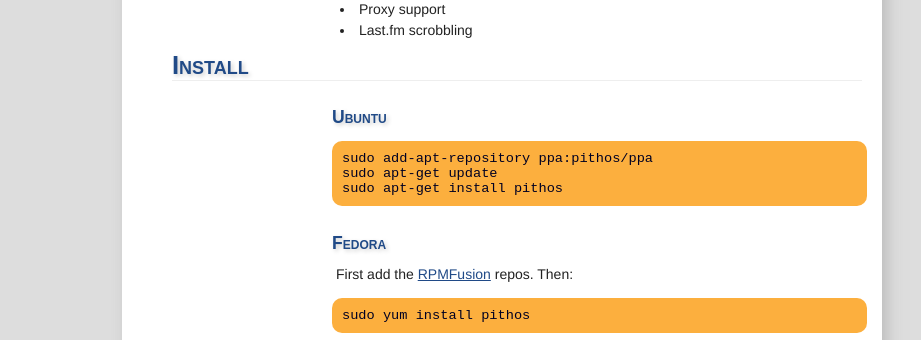
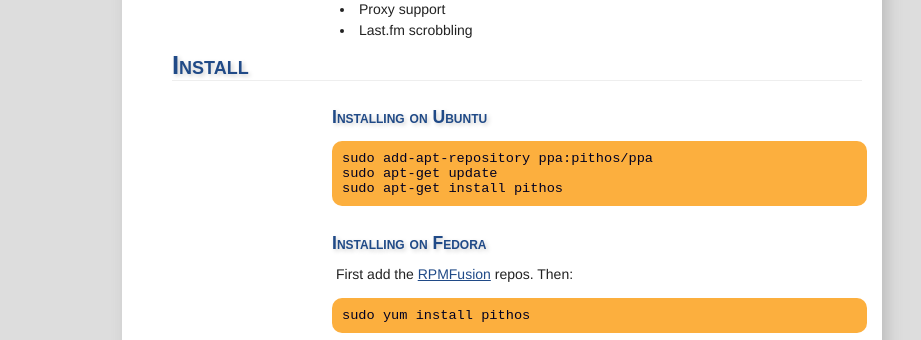
Before and after one commit to pithos/pithos.github.io, a Jekyll site: the page built from index.md, in a window 1280 px wide. Shown: the part 1437-1777 px from the top of the page, without its empty margins (138-1059 px from the left). Built offline with Jekyll 4.4.1, drawn with Linux system fonts in a browser that asks for light colours.

Commit message:
added words "Installing on" to the sections
for better search engine visibility. Too many outdated results
come up in google searches for 'pithos fedora', 'pithos installation',
etc.

```diff
--- a/index.md
+++ b/index.md
@@ -52,13 +52,13 @@
 
 ## <a name="install">Install</a>
 
-### Ubuntu
+### Installing on Ubuntu
 
     sudo add-apt-repository ppa:pithos/ppa
     sudo apt-get update
     sudo apt-get install pithos
 
-### Fedora
+### Installing on Fedora
 
 First add the [RPMFusion](http://rpmfusion.org/Configuration) repos. Then:
 
```
